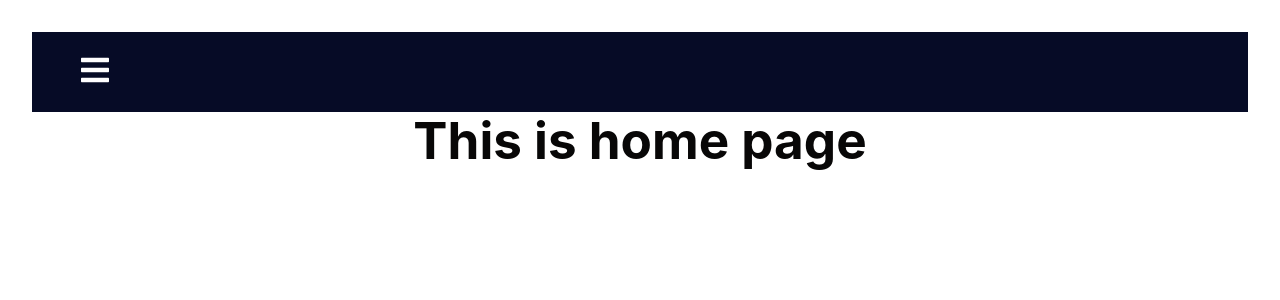
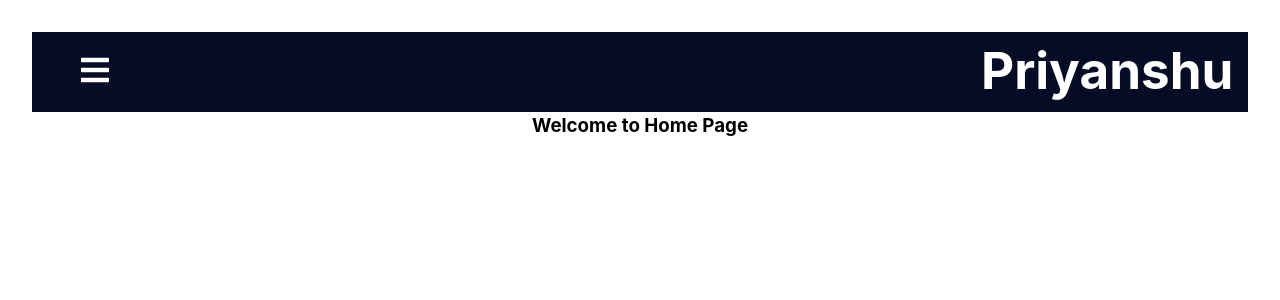
Before and after one commit to Priyanshu337/random-project, a React (Vite) app: page /Home in a window 1280 px wide. Shown: the top 300 px of the page. Built offline with nearby package versions, Linux system fonts and the light colour scheme; the HTML template or start-up script is replaced by a standard one.

Commit message:
This time Im making some changes in css files

```diff
--- a/src/Layout/Navbar.css
+++ b/src/Layout/Navbar.css
@@ -76,3 +76,12 @@
 span {
     margin-left: 16px;
 }
+
+.nav-title {
+    text-align: center;
+    margin-left: 850px;
+}
+
+.nav-title h1 {
+    color: white;
+}
--- a/src/Layout/Navbar.tsx
+++ b/src/Layout/Navbar.tsx
@@ -18,7 +18,13 @@ function Navbar() {
                     < FaIcons.FaBars onClick={showSidebar} />
                 </div>
                 <Sidebar sidebar={sidebar} showSidebar={showSidebar} />
+                <div className='nav-title'>
+                    <h1>Priyanshu</h1>
+                </div>
+
+
             </div>
+
         </IconContext.Provider>
 
     )
--- a/src/Layout/SidebarData.tsx
+++ b/src/Layout/SidebarData.tsx
@@ -7,7 +7,7 @@ import * as IoIcons from "react-icons/io";
 export const SidebarData = [
     {
         title: 'Home',
-        path: '/',
+        path: '/Home',
         icon: <AiIcons.AiFillHome />,
         cName: 'nav-text'
     },
--- a/src/component/ShowImage.tsx
+++ b/src/component/ShowImage.tsx
@@ -1,6 +1,7 @@
-import axios from 'axios';
+import axios from 'Axios';
 import { useEffect, useState } from 'react';
 import React from 'react';
+import "./ShowImage.css";
 
 const fetchRandomData = (): any => {
     // Fetching data from the API
@@ -9,6 +10,7 @@ const fetchRandomData = (): any => {
 
 interface showImage {
     val: any;
+
 }
 export default function ShowImage({ val }: showImage) {
 
--- a/src/pages/HomePage.tsx
+++ b/src/pages/HomePage.tsx
@@ -1,11 +1,10 @@
 import React from 'react'
-
-
 function HomePage() {
 
     return (
         <div>
-            <h1>This is home page </h1>
+            <h3 style={{ color: "black" }}>Welcome to Home Page</h3>
+            {/* <input type='text'> </input> */}
         </div>
     )
 }
--- /dev/null
+++ b/src/pages/ImagePage.css
@@ -0,0 +1,3 @@
+h3 {
+    color: black;
+}
--- a/src/pages/ImagePage.tsx
+++ b/src/pages/ImagePage.tsx
@@ -1,5 +1,6 @@
 import React from 'react'
 import ShowImage from '../component/ShowImage'
+import "./ImagePage.css"
 
 interface imgDisp {
     value: any
@@ -7,9 +8,10 @@ interface imgDisp {
 
 function ImagePage({ value }: imgDisp) {
     return (
-        <>
+        <div className='image-class'>
+            <h3>This is image page</h3>
             <ShowImage val={value} />
-        </>
+        </div>
     )
 }
 
--- a/src/pages/NamePage.tsx
+++ b/src/pages/NamePage.tsx
@@ -11,7 +11,9 @@ function NamePage({ value, setValue }: namepage) {
 
 
     return (
-        < UserSearch setValue={setValue} value={value} />
+        <div className='Name-class'>
+            < UserSearch setValue={setValue} value={value} />
+        </div>
     )
 }
 
```
Also changed, not shown: src/component/ShowImage.css (added).
